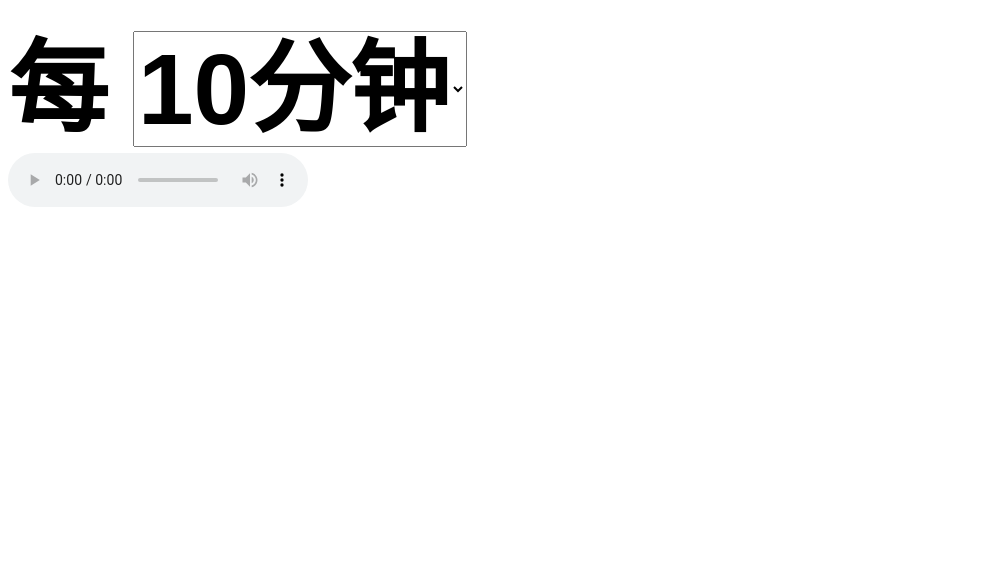
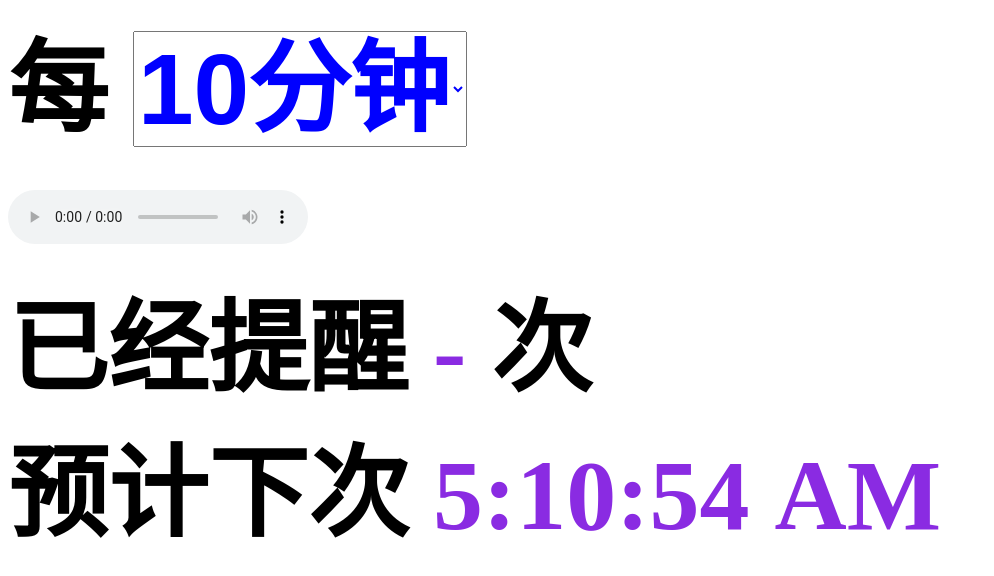
Before and after one commit to molihub/period, a plain HTML site: page index.html in a window 1280 px wide. Shown: the whole page, without its empty margins (0-994 px from the left). Drawn offline with Linux system fonts and the light colour scheme.

Commit message:
增加显示内容

```diff
--- a/index.html
+++ b/index.html
@@ -1,6 +1,9 @@
+<!doctype html>
 <html>
 <head>
+	<meta charset="utf-8">
 	<title>简易定时器开箱即用</title>
+	<meta name="viewport" content="width=device-width, initial-scale=1">
 
 	<style>
 	body,select,span {
@@ -10,6 +13,13 @@
 	option {
 		font-size: 30px;
 		font-weight: 900;
+	}
+	select {
+		color: blue;
+	}
+
+	#times,	#time {
+		color: blueviolet;
 	}
 	</style>
 </head>
@@ -37,11 +47,25 @@
 		您的浏览器不支持本应用的声音播放技术(audio)。
 	</audio>
 
+	<div>
+		<span>已经提醒</span>
+		<span id="times">-</span>
+		<span>次</span>
+	</div>
+	<div>
+		<span>预计下次</span>
+		<span id="time">-</span>
+	</div>
+
 	<script>
 		var theTimer = null;
+		var times = 0;
 		function alarm()
 		{
 			document.getElementById("audio").play();
+			times++;
+
+			document.getElementById("times").innerText = times;
 		}
 
 		function refreshTimers(period)
@@ -51,7 +75,11 @@
 				window.clearTimeout(theTimer);
 			}
 
-			theTimer = window.setTimeout(alarm, period * 60 * 1000)
+			theTimer = window.setTimeout(alarm, period * 60 * 1000);
+
+			var next = new Date(new Date().getTime() + period * 60 * 1000);
+
+			document.getElementById("time").innerText = next.toLocaleTimeString();
 		}
 
 		function changePeriod()
```
